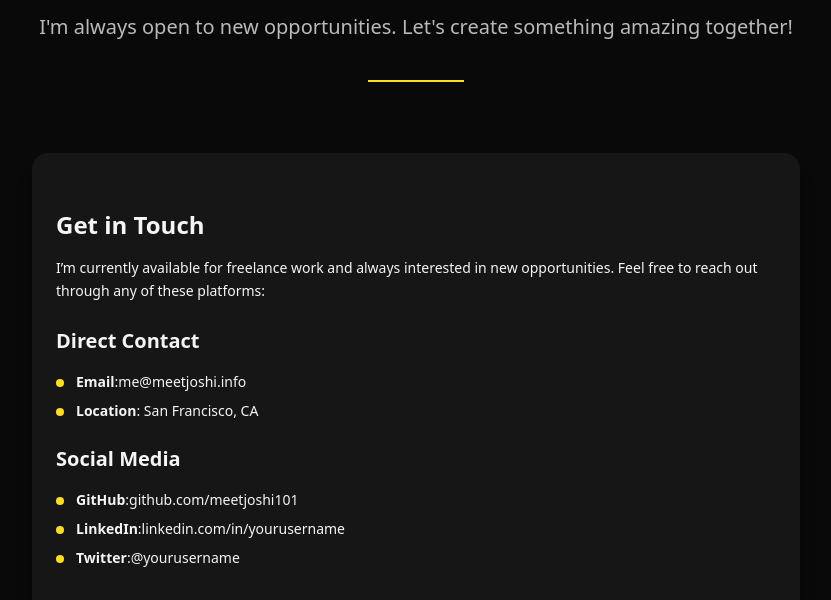
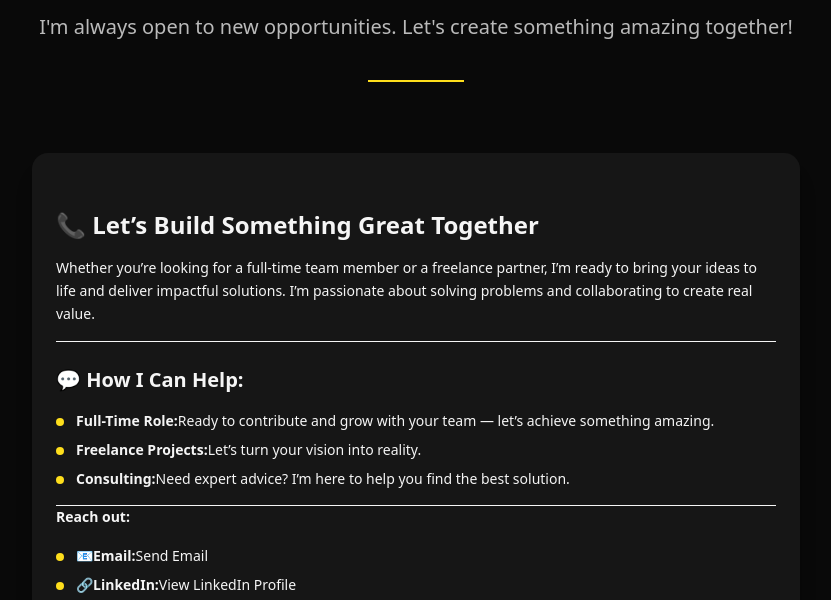
Before and after one commit to meetjoshi101/meetjoshi.info, an Astro site: page / in a window 1280 px wide. Shown: the part 2358-2958 px from the top of the page, without its empty margins (224-1055 px from the left). Built offline with nearby package versions, Linux system fonts and the light colour scheme; Astro itself is replaced by a stand-in of ours.

Commit message:
Update contact.md

```diff
--- a/src/content/site-content/contact.md
+++ b/src/content/site-content/contact.md
@@ -5,15 +5,20 @@ subtitle: "I'm always open to new opportunities. Let's create something amazing
 displayOrder: 4
 ---
 
-## Get in Touch
+## 📞 Let’s Build Something Great Together
 
-I'm currently available for freelance work and always interested in new opportunities. Feel free to reach out through any of these platforms:
+Whether you're looking for a full-time team member or a freelance partner, I’m ready to bring your ideas to life and deliver impactful solutions. I’m passionate about solving problems and collaborating to create real value.
 
-### Direct Contact
-- **Email**: me@meetjoshi.info
-- **Location**: San Francisco, CA
+---
 
-### Social Media
-- **GitHub**: [github.com/meetjoshi101](https://github.com/meetjoshi101)
-- **LinkedIn**: [linkedin.com/in/yourusername](https://linkedin.com/in/yourusername)
-- **Twitter**: [@yourusername](https://twitter.com/yourusername)
+### 💬 How I Can Help:
+- **Full-Time Role:** Ready to contribute and grow with your team — let’s achieve something amazing.
+- **Freelance Projects:** Let’s turn your vision into reality.
+- **Consulting:** Need expert advice? I’m here to help you find the best solution.
+
+---
+
+**Reach out:**
+- 📧 **Email:** [Send Email](mailto:meetjoshiraru@gmail.com)
+- 🔗 **LinkedIn:** [View LinkedIn Profile](https://www.linkedin.com/in/your-profile](https://www.linkedin.com/in/meet-joshi-652687142/))
+- 📅 **Book a Call:** [Calendly](https://calendly.com/your-link)
```
